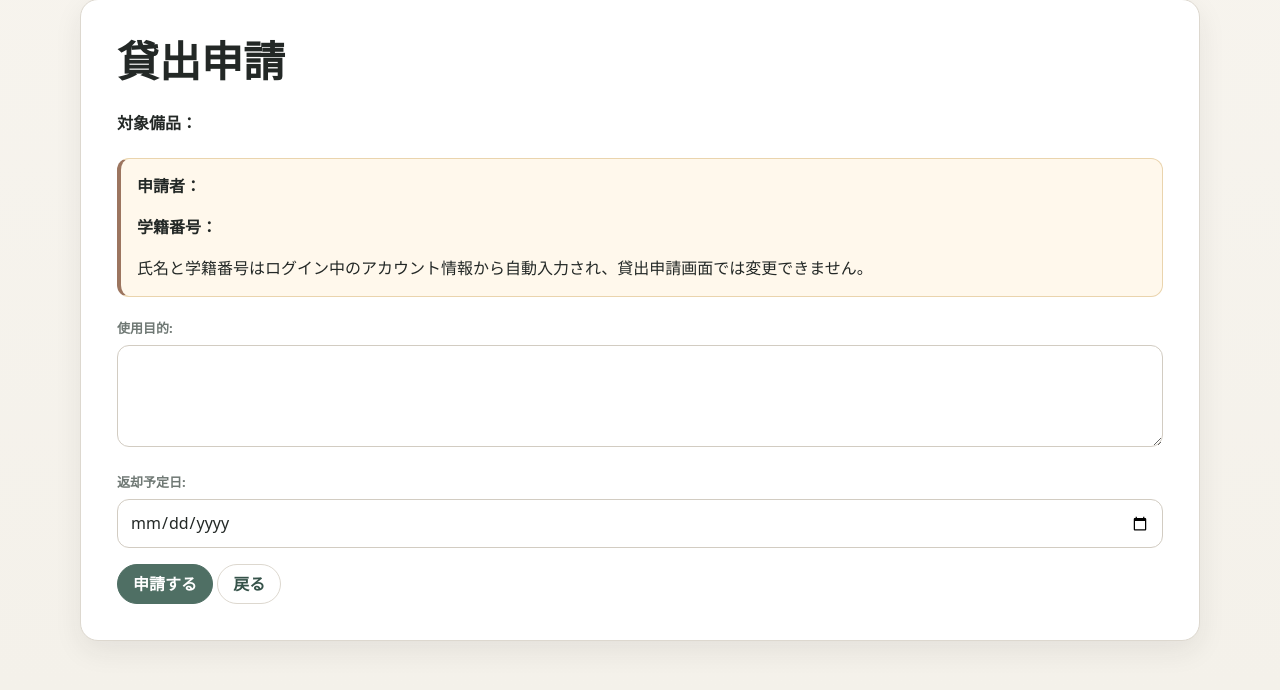
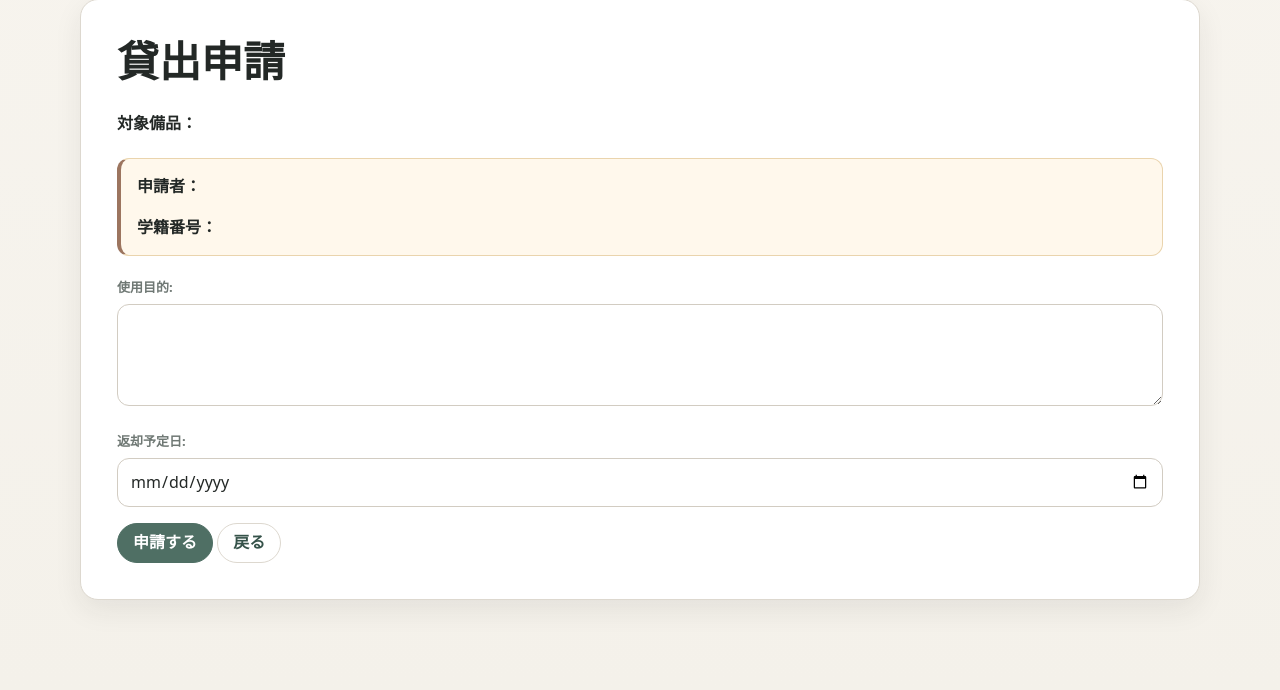
Before and after one commit to kanekokuma/rental-management-app, a Django app: template rental/templates/rental/borrow_form.html in a window 1280 px wide. Shown: the part 110-800 px from the top of the page. Run offline with Django 5.2, Linux system fonts and the light colour scheme; the template is opened without the code that fills it: values that come from a table or form of the project are taken from there, others are empty.

Commit message:
Update borrow_form.html

```diff
--- a/rental/templates/rental/borrow_form.html
+++ b/rental/templates/rental/borrow_form.html
@@ -7,7 +7,6 @@
   <div class="notice">
     <p><strong>申請者：</strong>{{ student_name }}</p>
     <p><strong>学籍番号：</strong>{{ student_number }}</p>
-    <p>氏名と学籍番号はログイン中のアカウント情報から自動入力され、貸出申請画面では変更できません。</p>
   </div>
 
   <form method="post">
```
